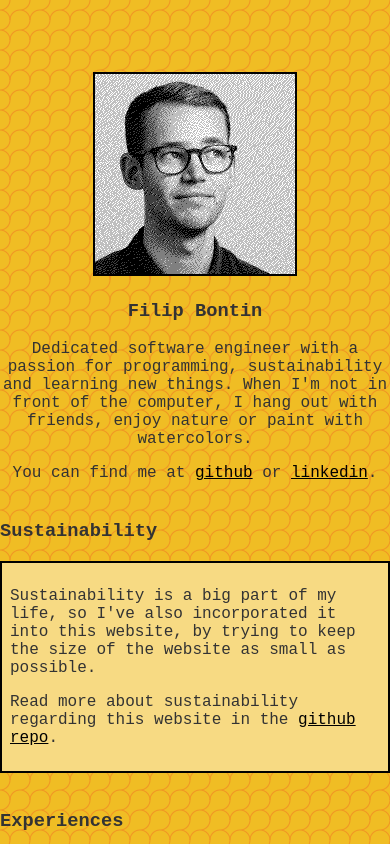
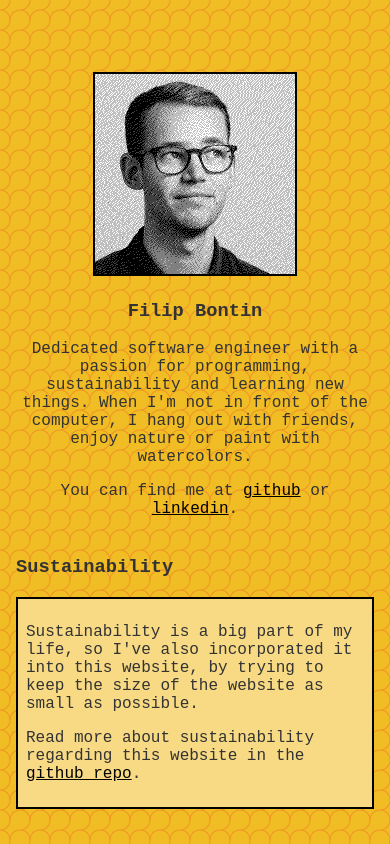
Before and after one commit to fbontin/fbontin.github.io, a Svelte app: page / in a window 390 px wide. Shown: the top 844 px of the page. Built offline with nearby package versions, Linux system fonts and the light colour scheme.

Commit message:
Add margin for narrow screens (e.g. phones)

```diff
--- a/src/App.svelte
+++ b/src/App.svelte
@@ -5,11 +5,13 @@
 </script>
 
 <main>
-  <Description />
-  <h3>Sustainability</h3>
-  <Sustainability />
-  <h3>Experiences</h3>
-  <Experiences />
+  <div>
+    <Description />
+    <h3>Sustainability</h3>
+    <Sustainability />
+    <h3>Experiences</h3>
+    <Experiences />
+  </div>
 </main>
 
 <style>
@@ -17,6 +19,9 @@
     margin: 0.5em auto 0 auto;
     max-width: 40em;
   }
+  div {
+    margin: 0 1em;
+  }
   h3 {
     margin-top: 2em;
   }
```
